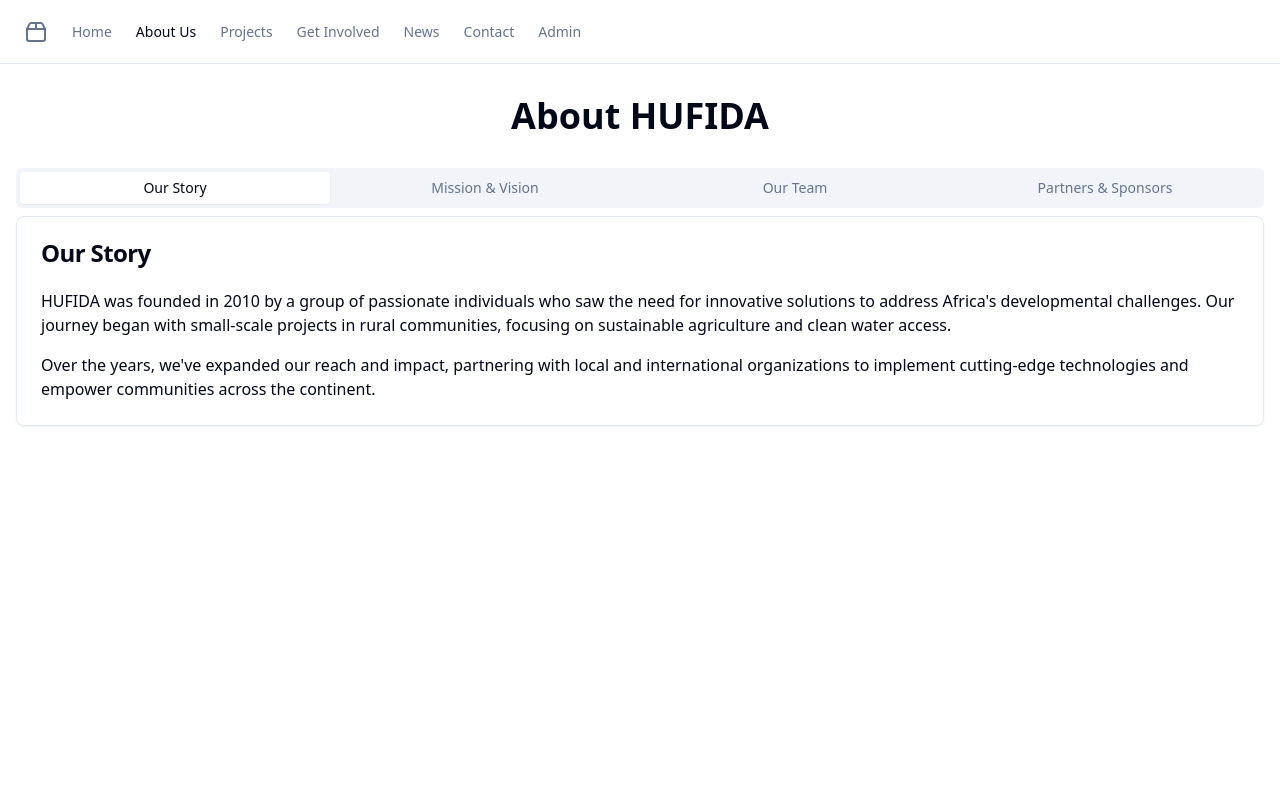
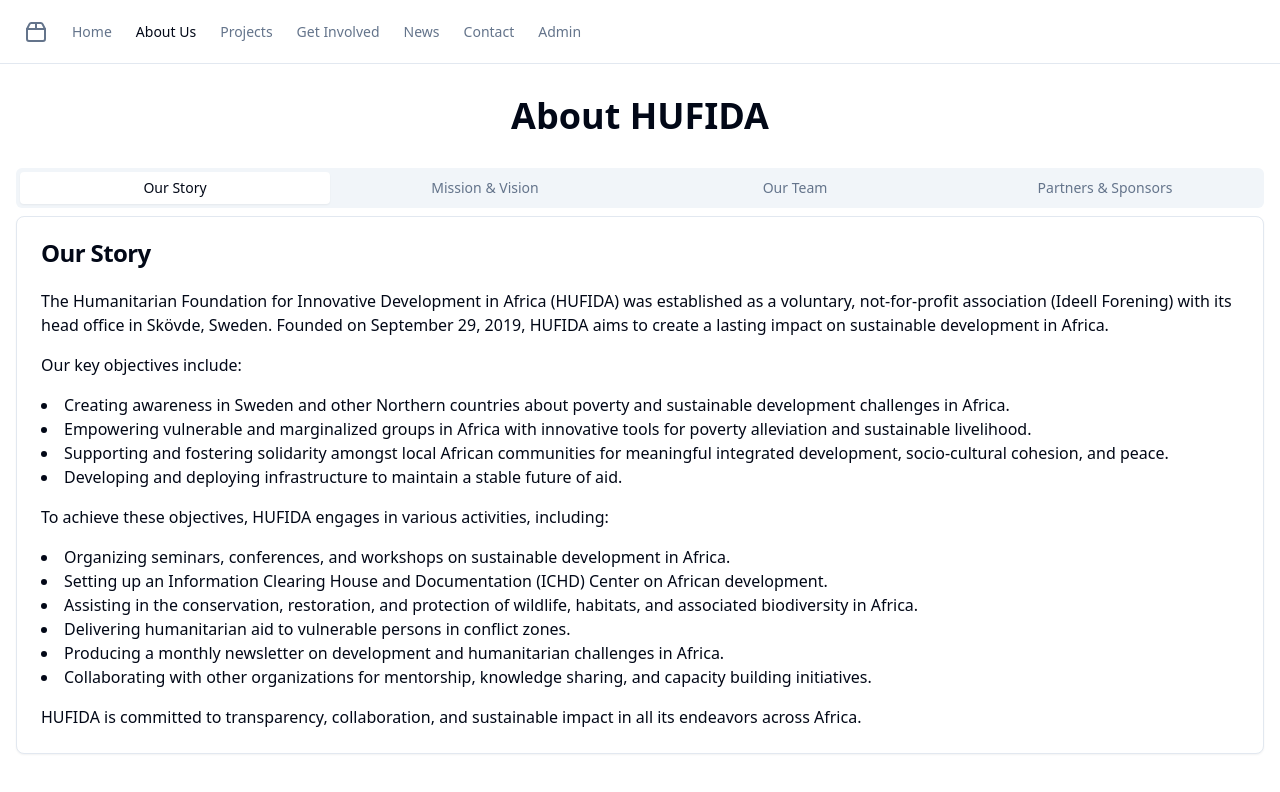
Before and after one commit to GPT-Engineer-App/innovative-development-africa, a React (Vite) app: page /about in a window 1280 px wide. Shown: the top 792 px of the page. Built offline with nearby package versions, Linux system fonts and the light colour scheme.

Commit message:
Update "Our Story" section in AboutUs.jsx to reflect HUFIDA's constitution

```diff
--- a/src/pages/AboutUs.jsx
+++ b/src/pages/AboutUs.jsx
@@ -21,8 +21,24 @@ const AboutUs = () => {
               <CardTitle>Our Story</CardTitle>
             </CardHeader>
             <CardContent>
-              <p>HUFIDA was founded in 2010 by a group of passionate individuals who saw the need for innovative solutions to address Africa's developmental challenges. Our journey began with small-scale projects in rural communities, focusing on sustainable agriculture and clean water access.</p>
-              <p className="mt-4">Over the years, we've expanded our reach and impact, partnering with local and international organizations to implement cutting-edge technologies and empower communities across the continent.</p>
+              <p className="mb-4">The Humanitarian Foundation for Innovative Development in Africa (HUFIDA) was established as a voluntary, not-for-profit association (Ideell Forening) with its head office in Skövde, Sweden. Founded on September 29, 2019, HUFIDA aims to create a lasting impact on sustainable development in Africa.</p>
+              <p className="mb-4">Our key objectives include:</p>
+              <ul className="list-disc list-inside mb-4">
+                <li>Creating awareness in Sweden and other Northern countries about poverty and sustainable development challenges in Africa.</li>
+                <li>Empowering vulnerable and marginalized groups in Africa with innovative tools for poverty alleviation and sustainable livelihood.</li>
+                <li>Supporting and fostering solidarity amongst local African communities for meaningful integrated development, socio-cultural cohesion, and peace.</li>
+                <li>Developing and deploying infrastructure to maintain a stable future of aid.</li>
+              </ul>
+              <p className="mb-4">To achieve these objectives, HUFIDA engages in various activities, including:</p>
+              <ul className="list-disc list-inside mb-4">
+                <li>Organizing seminars, conferences, and workshops on sustainable development in Africa.</li>
+                <li>Setting up an Information Clearing House and Documentation (ICHD) Center on African development.</li>
+                <li>Assisting in the conservation, restoration, and protection of wildlife, habitats, and associated biodiversity in Africa.</li>
+                <li>Delivering humanitarian aid to vulnerable persons in conflict zones.</li>
+                <li>Producing a monthly newsletter on development and humanitarian challenges in Africa.</li>
+                <li>Collaborating with other organizations for mentorship, knowledge sharing, and capacity building initiatives.</li>
+              </ul>
+              <p>HUFIDA is committed to transparency, collaboration, and sustainable impact in all its endeavors across Africa.</p>
             </CardContent>
           </Card>
         </TabsContent>
```
